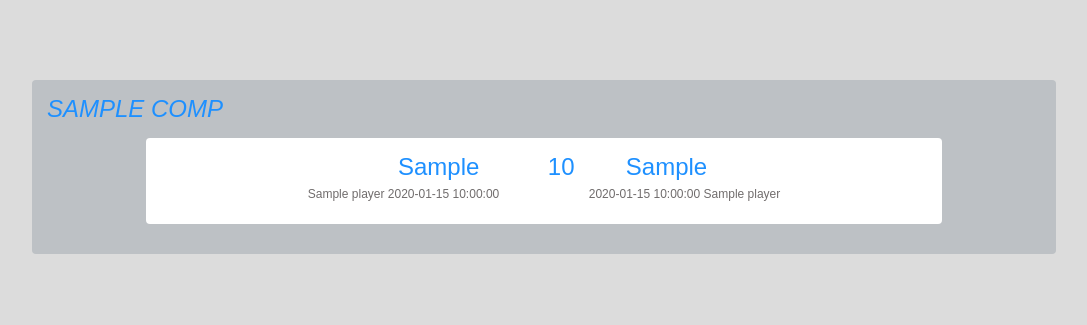
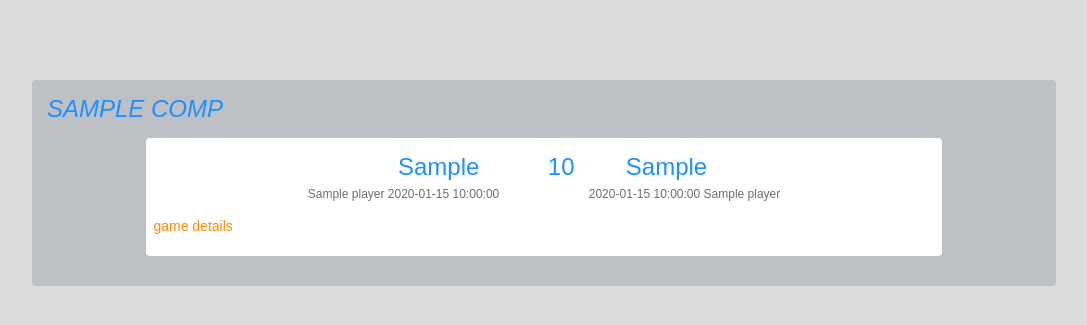
Before and after one commit to fdav10/football-scores, a Flask app: template footie_scores/app/templates/scores.html in a window 1280 px wide. Shown: the top 325 px of the page, without its empty margins (96-1183 px from the left). Run offline with Flask 2, Linux system fonts and the light colour scheme; the template is opened without the code that fills it: most values are stand-ins (such as "Sample title", 1, 10 or a date in 2020).

Commit message:
Placeholder style for game details link

```diff
--- a/footie_scores/app/static/styles.css
+++ b/footie_scores/app/static/styles.css
@@ -9,6 +9,7 @@ body {
     /* background: LightGrey; */
     background: Gainsboro;
 }
+
 
 .competition {
     width: 80%;
@@ -98,3 +99,19 @@ body {
     position: relative;
     float: right;
 }
+
+/* .match_details { */
+/*     position: relative; */
+/* } */
+
+.match_details, a {
+    margin: 5px;
+    padding: 2px;
+    display: inline-block;
+    position: relative;
+    text-align: center;
+    font-size: 14px;
+    text-decoration: none;
+    /* background: DodgerBlue; */
+    color: DarkOrange;
+}
--- a/footie_scores/app/templates/scores.html
+++ b/footie_scores/app/templates/scores.html
@@ -37,6 +37,10 @@
 	  </div>
 	</div>
 	{% endif %}
+	<div class="details_link_padder"></div>
+	<div class="match details">
+	  <a href="/lineup">game details</a>
+	</div>
       </div>
       {% endfor %}
     </div>
```
